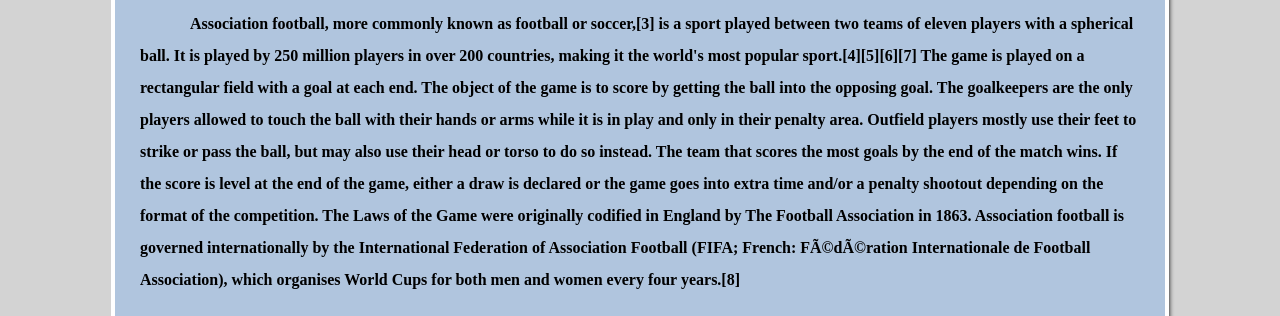
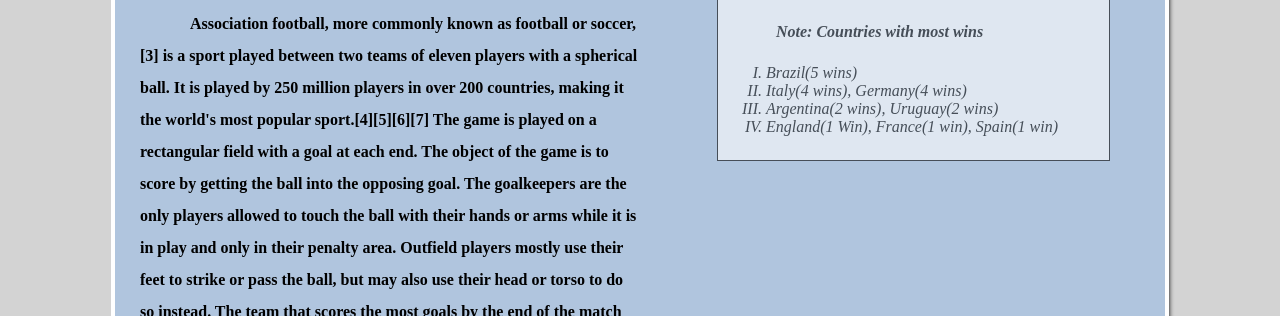
Before and after one commit to FBCASSINI/WSD, a plain HTML site: page Cassini_Flavio_project3/index.html in a window 1280 px wide. Shown: the part 336-652 px from the top of the page. Drawn offline with nearby package versions, Linux system fonts and the light colour scheme.

Commit message:
added floats
added floats

```diff
--- a/Cassini_Flavio_project3/css/main.css
+++ b/Cassini_Flavio_project3/css/main.css
@@ -5,6 +5,7 @@ body {
 /* box model */
 #wrapper {
     width: 1000px;
+    height: 5000px;
     padding: 25px;
     border: 4px  solid #ffffff;
     margin: 30px auto 30px auto;
@@ -29,12 +30,15 @@ nav.nav1,li.nav1 {
     margin: 10px;
 }
 /* transparent box */
-div.transbox {
+aside.sidebox {
+    width: 375px;
+    padding: 8px;
     margin: 30px;
     background-color: #ffffff;
     border: 1px solid #000000;
     opacity: .6;
     font-style: italic;
+    float: right;
 
 }
 /* paragraph style */
@@ -74,3 +78,8 @@ a:active {
 ol.c {
     list-style-type: upper-roman;
 }
+
+section.section1 {
+    float: left;
+    width: 500px;
+}
--- a/Cassini_Flavio_project3/index.html
+++ b/Cassini_Flavio_project3/index.html
@@ -20,7 +20,7 @@
 						</ul>
 					</nav>
 				</header>
-			<article>
+			<section class="section1">
 					<h2>Introduction</h2>
 					<p>Association football, more commonly known as football or soccer,[3] is a sport played between two teams of eleven players with a spherical ball. It is played by 250 million players in over 200 countries, making it the world's most popular sport.[4][5][6][7] The game is played on a rectangular field with a goal at each end. The object of the game is to score by getting the ball into the opposing goal. The goalkeepers are the only players allowed to touch the ball with their hands or arms while it is in play and only in their penalty area. Outfield players mostly use their feet to strike or pass the ball, but may also use their head or torso to do so instead. The team that scores the most goals by the end of the match wins. If the score is level at the end of the game, either a draw is declared or the game goes into extra time and/or a penalty shootout depending on the format of the competition. The Laws of the Game were originally codified in England by The Football Association in 1863. Association football is governed internationally by the International Federation of Association Football (FIFA; French: Fédération Internationale de Football Association), which organises World Cups for both men and women every four years.[8]</p>
 
@@ -32,9 +32,8 @@
 					<p>The major international competition in football is the World Cup, organised by FIFA. This competition takes place every four years. Approximately 190–200 national teams compete in qualifying tournaments within the scope of continental confederations for a place in the finals. The finals tournament, which is held every four years, involves 32 national teams competing over a four-week period.[93] The most recent edition of the tournament was the 2014 FIFA World Cup in Brazil.
 
 			There has been a football tournament at every Summer Olympic Games since 1900, except at the 1932 games in Los Angeles.[94] Before the inception of the World Cup, the Olympics (especially during the 1920s) had the same status as the World Cup. Originally, the event was for amateurs only;[33] however, since the 1984 Summer Olympics, professional players have been permitted, albeit with certain restrictions which prevent countries from fielding their strongest sides. The Olympic men's tournament is played at Under-23 level. In the past the Olympics have allowed a restricted number of over-age players per team.[95] A women's tournament was added in 1996; in contrast to the men's event, full international sides without age restrictions play the women's Olympic tournament.[96]</p>
-			</article>
-			<aside>
-				<div class="transbox"><!--Transparent box-->
+			</section>
+			<aside class="sidebox">
 					<h3>World Cup Wins</h3>
 						<p><strong>Note:</strong> Countries with most wins</p>
 							<ol class="c"><!--upper roman numerals-->
@@ -43,7 +42,6 @@
 								<li>Argentina(2 wins), Uruguay(2 wins)</li>
 								<li>England(1 Win), France(1 win), Spain(1 win)</li>
 							</ol>
-					</div>
 				</aside>
 		</div> <!--#Wrapper-->
 		<footer>Copyright Wikipedia.org</footer>
```
